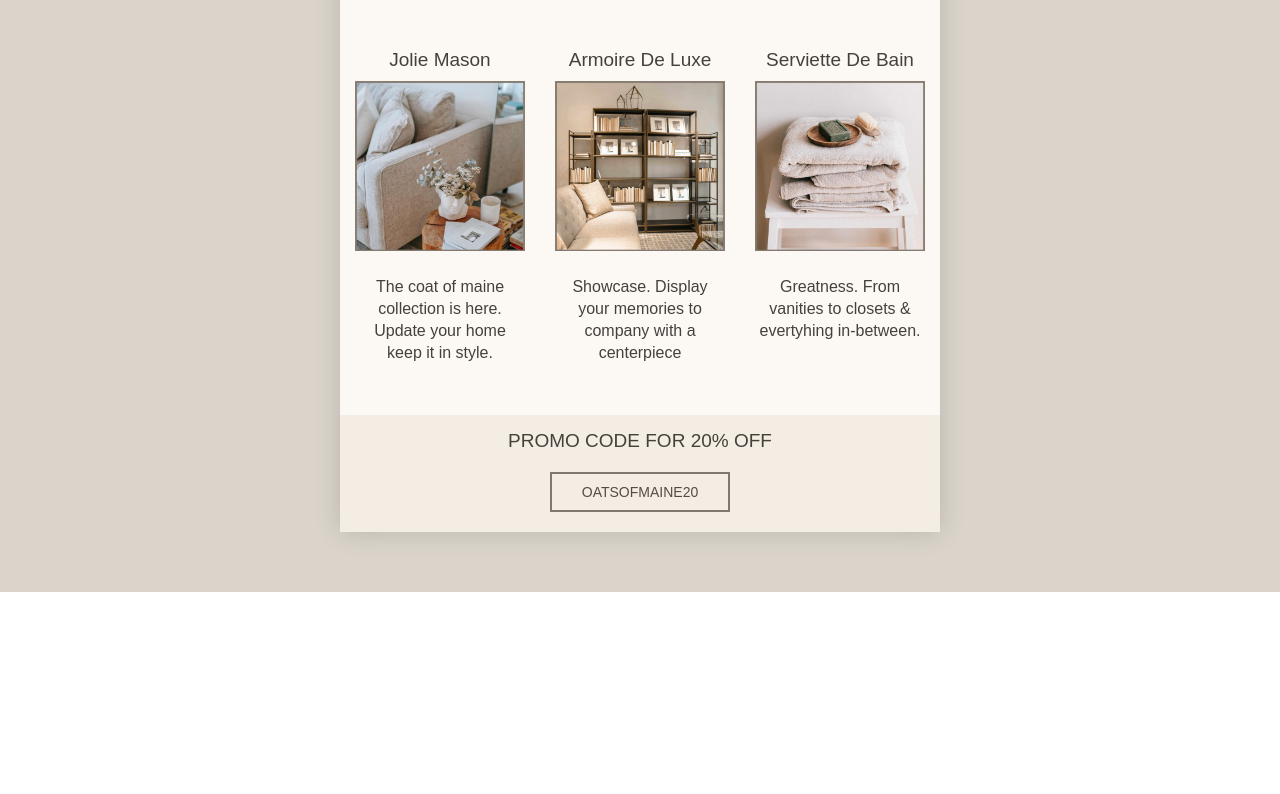
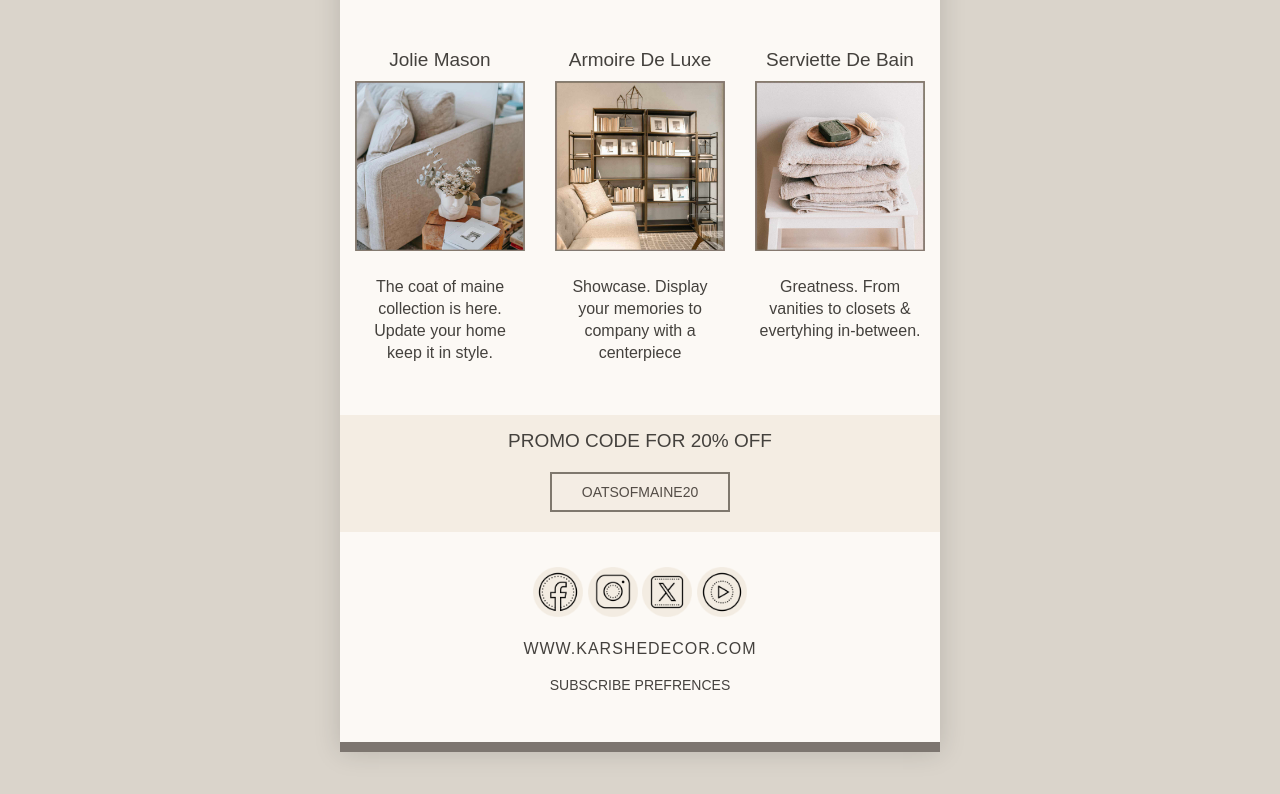
Before and after one commit to kkarshe/DecorEmailDesign-template, a plain HTML site: page index.html in a window 1280 px wide. Shown: the part 497-1291 px from the top of the page. Before the commit the page ends 1089 px from the top, so only its background shows below. Drawn offline with Linux system fonts and the light colour scheme.

Commit message:
footer section

```diff
--- a/index.html
+++ b/index.html
@@ -214,7 +214,36 @@
 
 
 <!-- FOOTER SECTION -->
+			<tr>
+				<td style="padding: 0; border-bottom: 10px solid #7d7670;">
+					<table width="100%">
+						<tr>
+							<td style="padding: 35px 20px;">
+								<a href="#"><img src="img/facebook.png" alt=""
+								   width="50" style="border: 0;"></a>
 
+								<a href="#"><img src="img/instagram.png" alt=""
+								   width="50" style="border: 0;"></a>
+
+								<a href="#"><img src="img/twitter-x.png" alt=""
+								   width="50" style="border: 0;"></a>
+
+								<a href="#"><img src="img/youtube.png" alt=""
+								   width="50" style="border: 0;"></a>
+
+								<p style="padding: 3px;"><a href="#"
+									  style="color: #44413d; text-decoration: none; letter-spacing: 1px;">WWW.KARSHEDECOR.COM</a></p>
+
+							    <p style="font-size: 14px;"><a href="#"
+								   style="color: #44413d;
+								   text-decoration: none; text-transform: uppercase;">Subscribe Prefrences</a></p>
+
+
+							</td>
+						</tr>
+					</table>
+				</td>
+			</tr>
 
 		</table> <!-- End Main Class -->
 
```
